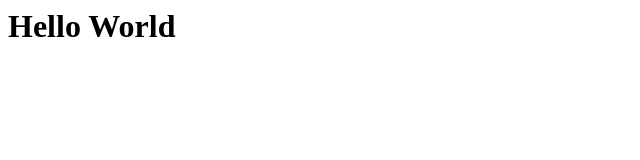
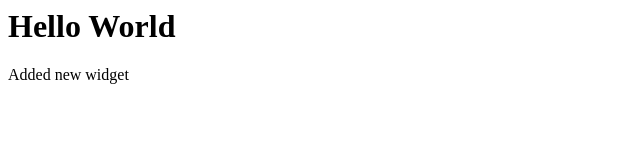
Before and after one commit to liamgriffin/basicblog, a plain HTML site: page index.html in a window 1280 px wide. Shown: the whole page, without its empty margins (0-640 px from the left). Drawn offline with Linux system fonts and the light colour scheme.

Commit message:
added widget

```diff
--- a/index.html
+++ b/index.html
@@ -5,6 +5,7 @@
 
     <body>
         <h1>Hello World</h1>
+        <p>Added new widget</p>
 
     </body>
 </html>
```
